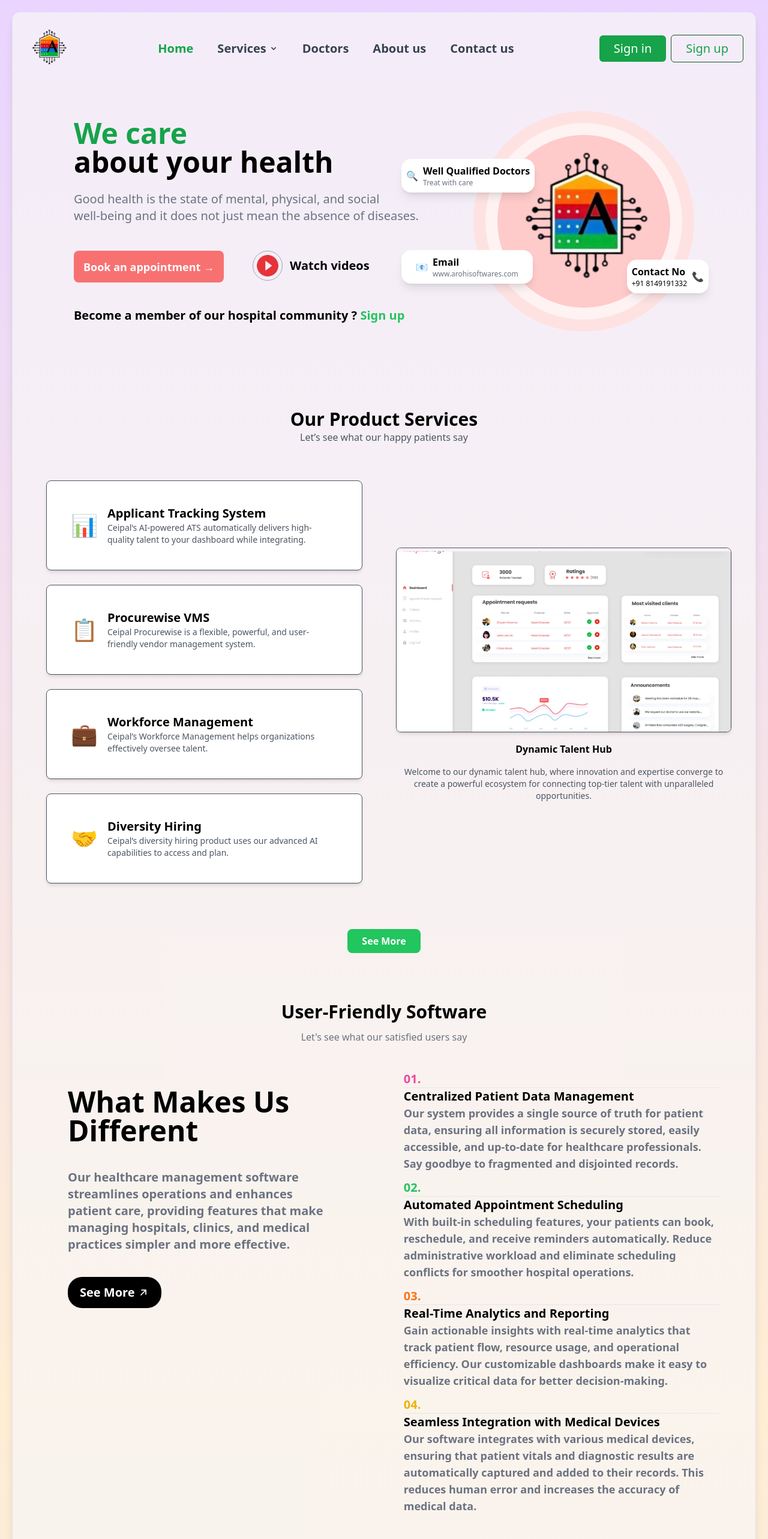
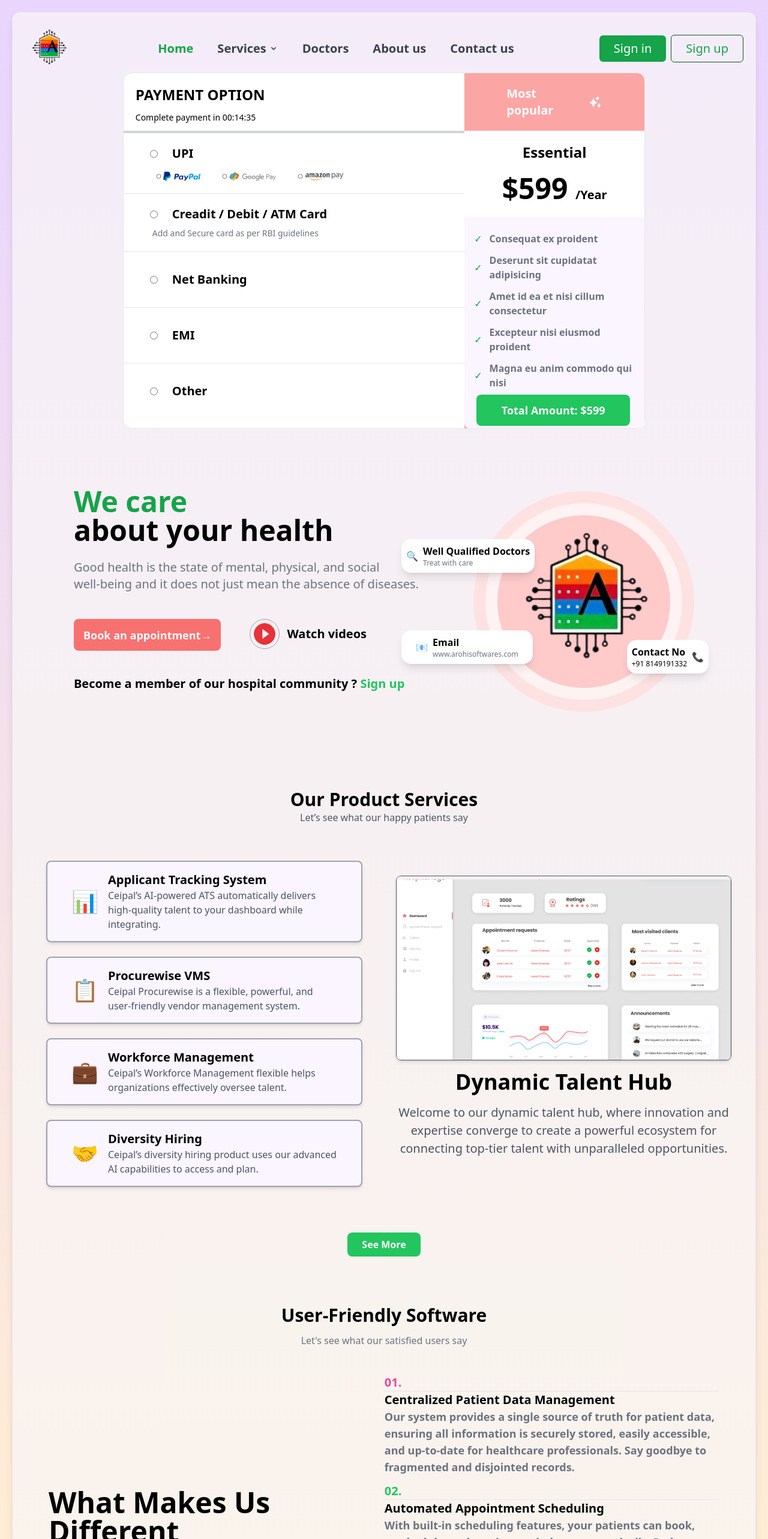
Before and after one commit to sahilspardeshi/hospital-management-system, a React (Vite) app in the folder client/: page / in a window 1280 px wide. Shown: the top 2566 px of the page at 60% size. Built offline with nearby package versions, Linux system fonts and the light colour scheme.

Commit message:
Home page responsive in tab and mob view

```diff
--- a/client/src/website/components/HealthcareNav/Healthcare.jsx
+++ b/client/src/website/components/HealthcareNav/Healthcare.jsx
@@ -5,13 +5,13 @@ import video from '../../assets/images/Videologo.png';
 const HealthCareSection = () => {
   return (
     <div className=" h-auto w-11/12 flex flex-col justify-center font-poppins py-16">
-      <div className="flex flex-col lg:flex-row items-center justify-between w-full max-w-screen-2xl mx-auto px-8 pt-0 pb-16">
+      <div className="flex flex-col lg:flex-row items-center justify-between w-full max-w-screen-2xl mx-auto lg:px-8 pt-0 pb-16">
 
         {/* ----------------------- Left Section  ------------------*/}
         <div className="w-full lg:text-left pr-5">
           <div className="font-bold text-5xl md:text-6xl lg:text-7xl mb-6">
-            <h1 className=" font-bold text-5xl  mb-6">
-             <span className="text-green-600 font-bold text-5xl pb-6">We care</span> <br/>
+            <h1 className=" font-bold text-3xl lg:text-5xl  mb-6">
+             <span className="text-green-600 font-bold text-3xl lg:text-5xl pb-6">We care</span> <br/>
             about your health</h1>
           </div>
           <p className="text-gray-500 text-base md:text-lg lg:text-xl mb-8">
@@ -21,7 +21,7 @@ const HealthCareSection = () => {
 
           {/* ------------------------- Sign-in/up Buttons --------------------- */}
           <div className="flex flex-col md:flex-row justify-center lg:justify-start gap-6">
-           <button className="bg-red-400 px-4 h-[53px] rounded-lg text-white mt-3 font-bold text-lg">Book an appointment →</button>
+           <button className="bg-red-400 px-4 h-[53px] rounded-lg text-white mt-3 font-bold text-lg">Book an appointment→</button>
             <button className="flex items-center justify-center px-6 py-3 rounded-10 text-lg lg:text-xl">
               <span className="mr-3 border rounded-full border-gray-400 ">
                 <img src={video} alt="Hospital Logo" className="h-9 w-auto m-[6px] hover:translate-y-1"/>
@@ -38,30 +38,30 @@ const HealthCareSection = () => {
           </p>
         </div>
 
-        {/* ----------------Right Section - Doctors  ------------*/}
-      <div className="w- p-5 relative flex justify-center items-center  bg-red-100 rounded-full">
-        <div className="w p-5 relative flex justify-center items-center  bg-red-50 rounded-full">
-      <div className="w-full lg:w-72 p-auto relative flex justify-center items-center bg-red-200 rounded-full">
+        {/* ----------------Right Section - Doctors image ------------*/}
+      <div className="mt-10 p-5 relative flex justify-center items-center  bg-red-100 rounded-full">
+        <div className=" p-5 relative flex justify-center items-center  bg-red-50 rounded-full">
+      <div className=" lg:w-72  w-52 p-auto relative flex justify-center items-center bg-red-200 rounded-full">
   <img
     src={Dr} //Main Dr Img
     alt="Doctors"
-    className="w-72 h-72"
+    className="lg:w-72 lg:h-72 h-52 w-52"
   />
-   <div className="absolute top-10 -left-40 bg-white p-2 rounded-2xl shadow-lg flex items-center space-x-2">
-              <span role="img" aria-label="doctor" className="text-yellow-500">🔍</span>
+   <div className="absolute lg:top-10 lg:-left-40 -left-20 -top-10 bg-white p-2 rounded-2xl shadow-lg flex items-center lg:space-x-2">
+              <span >🔍</span>
               <div>
                 <p className="font-semibold">Well Qualified Doctors</p>
                 <p className="text-xs text-gray-500">Treat with care</p>
               </div>
             </div>
-            <div className="absolute bottom-10 -left-40 bg-white px-6 p-2 rounded-2xl shadow-lg flex items-center space-x-2">
+            <div className="absolute lg:bottom-10 lg:-left-40 -left-20 -bottom-10 bg-white px-6 p-2 rounded-2xl shadow-lg flex items-center space-x-2">
               <span role="img" aria-label="email" className="text-yellow-500">📧</span>
               <div>
                 <p className="font-semibold">Email</p>
                 <p className="text-xs text-gray-500">www.arohisoftwares.com</p>
               </div>
             </div>
-            <div className="absolute bottom-6 -right-16 bg-white  p-2 rounded-2xl shadow-lg flex items-center space-x-2">
+            <div className="absolute lg:bottom-6 lg:-right-16 -right-20 bottom-2  bg-white  p-2 rounded-2xl shadow-lg flex items-center space-x-2">
 
               <div>
                 <p className="font-semibold text-black">Contact No</p>
--- a/client/src/website/components/Navbar/Nav.jsx
+++ b/client/src/website/components/Navbar/Nav.jsx
@@ -24,19 +24,19 @@ const CustomNavbar = () => {
 
         {/* Menu Items */}
         <div className="hidden lg:flex lg:items-center lg:space-x-10" id="menu">
-          <a href="#home" className="text-green-600 hover:text-green-700 no-underline text-xl font-bold">Home</a>
+          <a href="#home" className="text-green-600 hover:text-green-700 no-underline text-xl font-bold">Home</a><br/>
           <div className="relative group">
-            <button className="text-gray-700 hover:text-gray-900 flex items-center font-bold text-xl">
+            <button className="text-gray-700 hover:text-gray-900 flex items-center mt-6 font-bold text-xl">
               Services
               <svg className="ml-1 w-4 h-4" fill="currentColor" viewBox="0 0 20 20" xmlns="http://www.w3.org/2000/svg">
                 <path fillRule="evenodd" d="M5.292 7.292a1 1 0 011.415 0L10 10.586l3.293-3.294a1 1 0 011.414 1.414l-4 4a1 1 0 01-1.414 0l-4-4a1 1 0 010-1.414z" clipRule="evenodd" />
               </svg>
             </button>
 
-            {/* Dropdown */}
+            {/* Dropdown */}<br/>
             <ul className="absolute hidden group-hover:block bg-white shadow-md mt-2 rounded">
               <li>
-                <a href="#service1" className="block px-4 py-2 text-gray-700 hover:bg-gray-100 no-underline font-bold">Service 1</a>
+                <a href="#service1" className="block px-4 py-2 text-gray-700 hover:bg-gray-100 no-underline w-40  font-bold">Service 1</a>
               </li>
               <li>
                 <a href="#service2" className="block px-4 py-2 text-gray-700 hover:bg-gray-100 no-underline font-bold">Service 2</a>
@@ -46,9 +46,9 @@ const CustomNavbar = () => {
               </li>
             </ul>
           </div>
-          <a href="#doctors" className="text-gray-700 hover:text-gray-900 no-underline font-bold text-xl">Doctors</a>
-          <a href="#about" className="text-gray-700 hover:text-gray-900 no-underline font-bold text-xl">About us</a>
-          <a href="#contact" className="text-gray-700 hover:text-gray-900 no-underline font-bold text-xl">Contact us</a>
+          <a href="#doctors" className="text-gray-700 hover:text-gray-900 no-underline font-bold text-xl">Doctors</a><br/><br/>
+          <a href="#about" className="text-gray-700 hover:text-gray-900 no-underline font-bold text-xl">About us</a><br/><br/>
+          <a href="#contact" className="text-gray-700 hover:text-gray-900 no-underline font-bold text-xl">Contact us</a><br/><br/>
         </div>
 
         {/* Sign in - Sign Up Buttons */}
--- a/client/src/website/components/Payment/PayOption.jsx
+++ b/client/src/website/components/Payment/PayOption.jsx
@@ -22,7 +22,7 @@ export default function PayOption() {
           <hr className=" border-gray-300 border-2" />
           {/* use ternary operator for upi suggestions */}
           <div className='p-5 hover:bg-blue-100 '>
-          <input  type="radio" value="UPI" className="mx-6  border-2 border-black"/><span className='text-xl font-semibold'>UPI</span><br />
+          <input  type="radio" value="UPI" name="payoption" className="mx-6   border-2 border-black"/><span className='text-xl font-semibold'>UPI</span><br />
            <div className='flex mt-2 flex-col lg:flex-row'>
               <span className='flex mt-2'><input type="radio" name="upi" value="paypal"  checked={selectedOption === "paypal"} onChange={handleOptionChange} className="ml-8 h-2 mt-1" /><img src={paypal} className='h-4 ' /></span>
               <span className='flex mt-2'><input type="radio" name="upi" value="gpay" checked={selectedOption === "gpay"} onChange={handleOptionChange} className="ml-8 h-2 mt-1" /><img src={gpay} className='h-4 ' /></span>
--- a/client/src/website/components/Services/Service.jsx
+++ b/client/src/website/components/Services/Service.jsx
@@ -32,7 +32,7 @@ const DynamicTalentHub = () => {
             />
             <ServiceCard
               title="Workforce Management"
-              description="Ceipal’s Workforce Management helps organizations effectively oversee talent."
+              description="Ceipal’s Workforce Management flexible helps organizations effectively oversee talent."
               icon="💼"
             />
             <ServiceCard
@@ -53,10 +53,10 @@ const DynamicTalentHub = () => {
                 className="w-full h-auto rounded-lg shadow-md mb-4 border border-gray-600"
               />
             </div>
-            <h1 className="font-bold text-center mb-4">
+            <h1 className="font-bold lg:text-4xl text-2xl text-center mb-4">
               Dynamic Talent Hub
             </h1>
-            <p className="text-sm text-center text-gray-600 mb-6">
+            <p className="text-[20px] text-center text-gray-600 mb-6">
               Welcome to our dynamic talent hub, where innovation and expertise
               converge to create a powerful ecosystem for connecting top-tier
               talent with unparalleled opportunities.
@@ -76,11 +76,11 @@ const DynamicTalentHub = () => {
 
 const ServiceCard = ({ title, description, icon }) => {
   return (
-    <div className="flex items-center space-x-4 p-10 bg-white rounded-lg shadow-md hover:shadow-xl transition-shadow duration-300 border border-gray-600">
+    <div className="flex bg-purple-50 items-center space-x-4 px-10 py-4 rounded-lg shadow-md hover:shadow-xl transition-shadow duration-300 border-2 border-gray-400">
       <div className="text-4xl">{icon}</div>
       <div>
-        <h4 className="text-xl font-bold">{title}</h4>
-        <p className="text-sm text-gray-600">{description}</p>
+        <h4 className="text-xl  font-bold">{title}</h4>
+        <p className="text-[16px] text-gray-600">{description}</p>
       </div>
     </div>
   );
--- a/client/src/website/components/Testimonial/Testimonial.jsx
+++ b/client/src/website/components/Testimonial/Testimonial.jsx
@@ -57,7 +57,7 @@ export default function Testimonial() {
         <>
             <div className=' py-10 '>
                 <div>
-                    <h1 className='font-semibold text-4xl text-center mb-3'>Patients Testimonial</h1>
+                    <h1 className='font-semibold lg:text-4xl text-2xl text-center mb-3'>Patients Testimonial</h1>
                     <p className='text-center text-gray-500'>Let's see what our happy patients say</p>
                 </div>
                 <div className='flex  flex-wrap justify-evenly m-auto my-5'>
@@ -70,13 +70,13 @@ export default function Testimonial() {
                     </button>
 
                     {itemsToDisplay.map((data, index) => (
-                        <div key={index} className='flex h-44 w-80 bg-white rounded-lg shadow-lg m-2'>
+                        <div key={index} className='flex h-44 lg:w-80 w-64 bg-white rounded-lg shadow-lg m-2'>
                             <div className='h-20 w-20'>
-                                <div className='h-16 w-16 bg-yellow-300 rounded-full relative m-4'>
-                                    <img className='h-16 w-16 rounded-full absolute left-2' src={data.patient_img} alt={data.patient_name} />
+                                <div className='lg:h-16 lg:w-16 w-12 h-12 bg-yellow-300 rounded-full relative m-4'>
+                                    <img className='lg:h-16 lg:w-16 w-12 h-12 rounded-full absolute left-2' src={data.patient_img} alt={data.patient_name} />
                                 </div>
                             </div>
-                            <div className='h-32 w-52 m-auto p-2'>
+                            <div className='h-32 w-52  m-auto pl-2'>
                                 <h2 className='font-semibold'>{data.patient_name}</h2>
                                 <p className='text-xs text-gray-500'>{data.patient_category}</p>
                                 <img className='mt-[-22px] ml-[-30px] h-20' src={star} alt="Rating" />
--- a/client/src/website/components/UserFriendly/UserFriendly.jsx
+++ b/client/src/website/components/UserFriendly/UserFriendly.jsx
@@ -7,8 +7,8 @@ export default function UserFriendly() {
         <h1 className='font-semibold text-3xl text-center mb-3'>User-Friendly Software</h1>
         <p className='text-center text-gray-500'>Let's see what our satisfied users say</p>
       </div>
-      <div className='flex flex-col lg:flex-row m-auto mt-10 px-5 lg:px-10'>
-        <div className='lg:p-8 '>
+      <div className='flex flex-col lg:flex-row m-auto mt-10 px-5 lg:px-10 items-center'>
+        <div>
           <h1 className='font-bold lg:text-5xl text-3xl'>What Makes Us<br /> Different</h1>
           <p className='lg:mr-24 my-10 font-semibold text-xl text-gray-500 mb-3'>Our healthcare management software streamlines operations and enhances patient care, providing features that make managing hospitals, clinics, and medical practices simpler and more effective.</p>
           <button className='bg-black text-white lg:text-xl flex py-3 px-5 mt-10 rounded-3xl font-bold'>See More <img src={uparrow} className='h-5 ml-1 mt-1' /></button>
--- a/client/src/website/pages/Homepage.jsx
+++ b/client/src/website/pages/Homepage.jsx
@@ -6,6 +6,7 @@ import Footer from "../components/Footer/Footer";
 import Nav from "../components/Navbar/Nav.jsx";
 import Healthcare from "../components/HealthcareNav/Healthcare.jsx";
 import Service from "../components/Services/Service.jsx";
+import PayOption from "../components/Payment/PayOption.jsx";
 
 const Home = () => {
   return (
@@ -13,6 +14,7 @@ const Home = () => {
       {/* Main container with fixed width and height and vertical scrolling */}
       <div className="bg-[#F8F7F7] bg-opacity-70 shadow-lg rounded-xl border border-gray-200 w-full  max-w-full max-h-full overflow-y-auto flex flex-col justify-start items-center mx-5 my-5 px-5 py-5">
       <Nav/>
+      <PayOption/>
       <Healthcare/>
       <Service/>
       <UserFriendly/>
```
